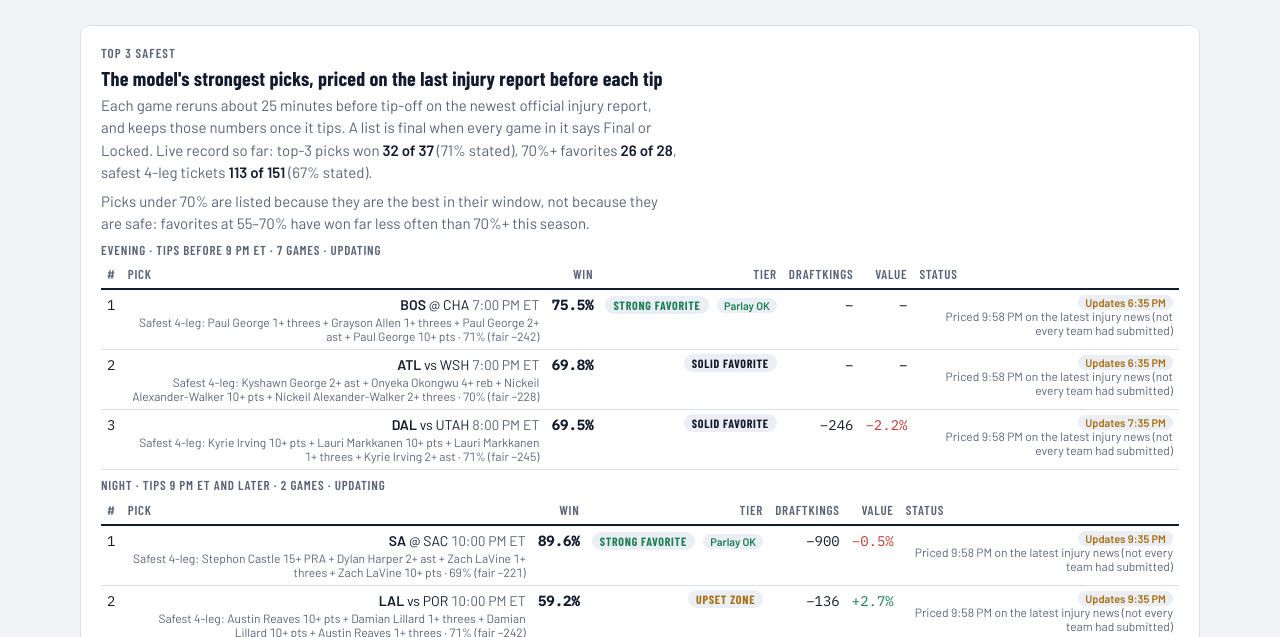
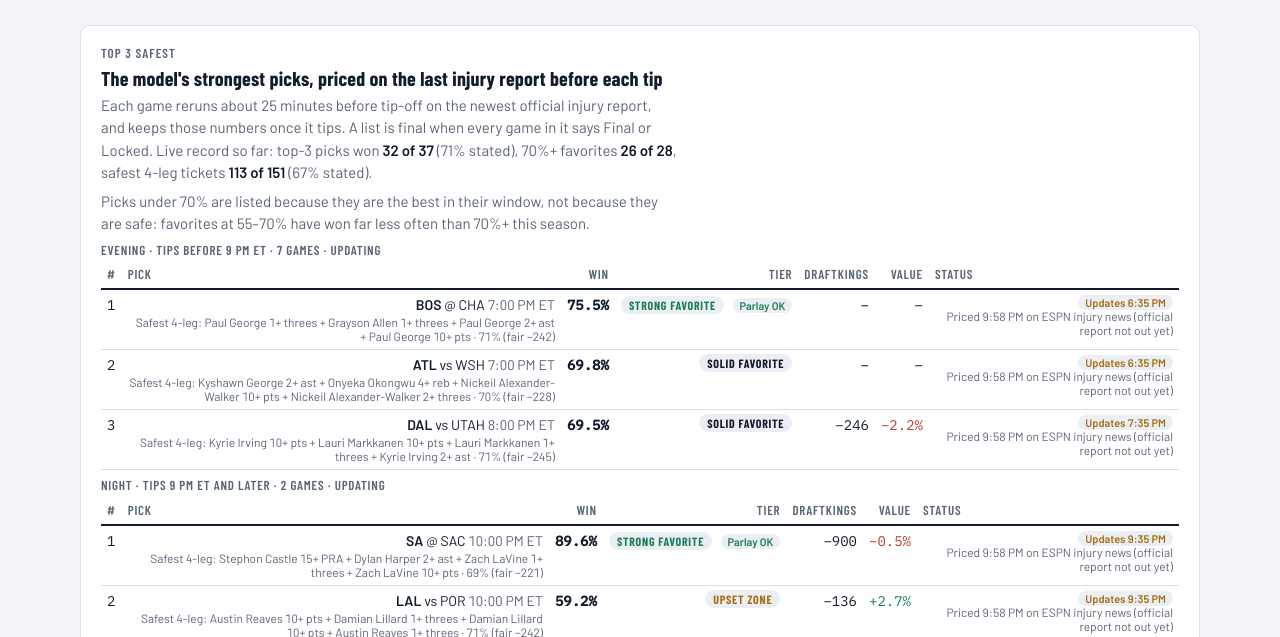
Before and after one commit to HeyShawtty/nba-quant-desk, a plain HTML site: page site/index.html in a window 1280 px wide. Shown: the part 163-800 px from the top of the page. Drawn offline with nearby package versions, Linux system fonts and the light colour scheme.

Commit message:
Top 3 safest: say when a pick was priced before the official report was out
Co-Authored-By: Claude Opus 5.5 <noreply@anthropic.com>

```diff
--- a/site/index.html
+++ b/site/index.html
@@ -317,8 +317,9 @@ svg.spark circle { fill: var(--accent) }
     var S = D.safest; if (!S) return "";
     function rep(p) {
       if (!p.pricedAt) return "From " + esc(p.report);
-      var m = /(\d{1,2}:\d{2} [AP]M) ET/.exec(p.report || "");
-      return "Priced " + esc(p.pricedAt) + " on the " + (m ? m[1] + " injury report" : esc(p.report || "latest injury news")) + (p.complete ? "" : " (not every team had submitted)");
+      if (!p.report) return "Priced " + esc(p.pricedAt) + " on ESPN injury news (official report not out yet)";
+      var m = /(\d{1,2}:\d{2} [AP]M) ET/.exec(p.report);
+      return "Priced " + esc(p.pricedAt) + " on the " + (m ? m[1] + " injury report" : esc(p.report)) + (p.complete ? "" : " (not every team had submitted)");
     }
     function status(p) {
       if (p.status === "locked") return '<span class="chip" title="Tipped: these are its numbers from the last run before tip-off">Locked at tip</span>';
```
